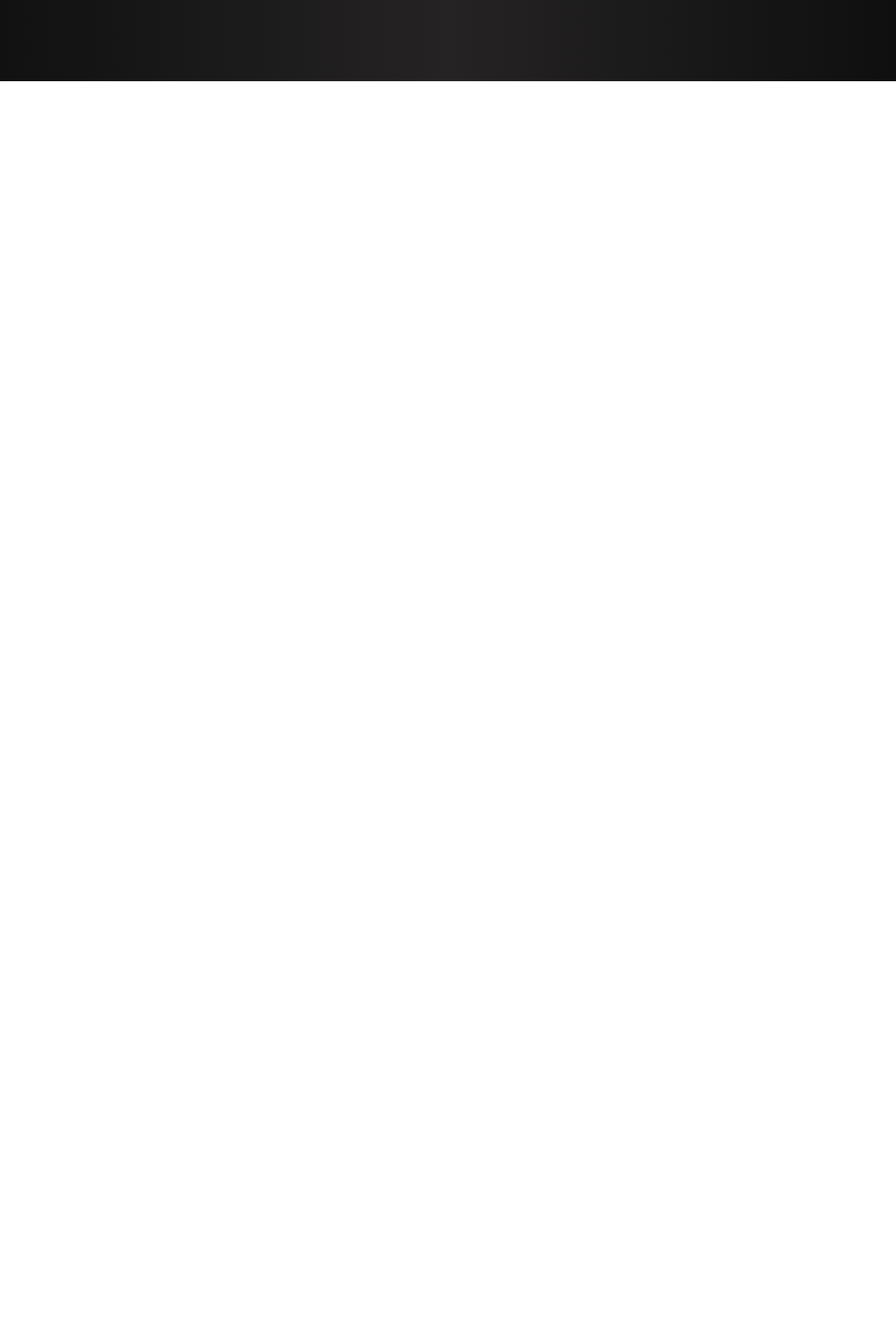
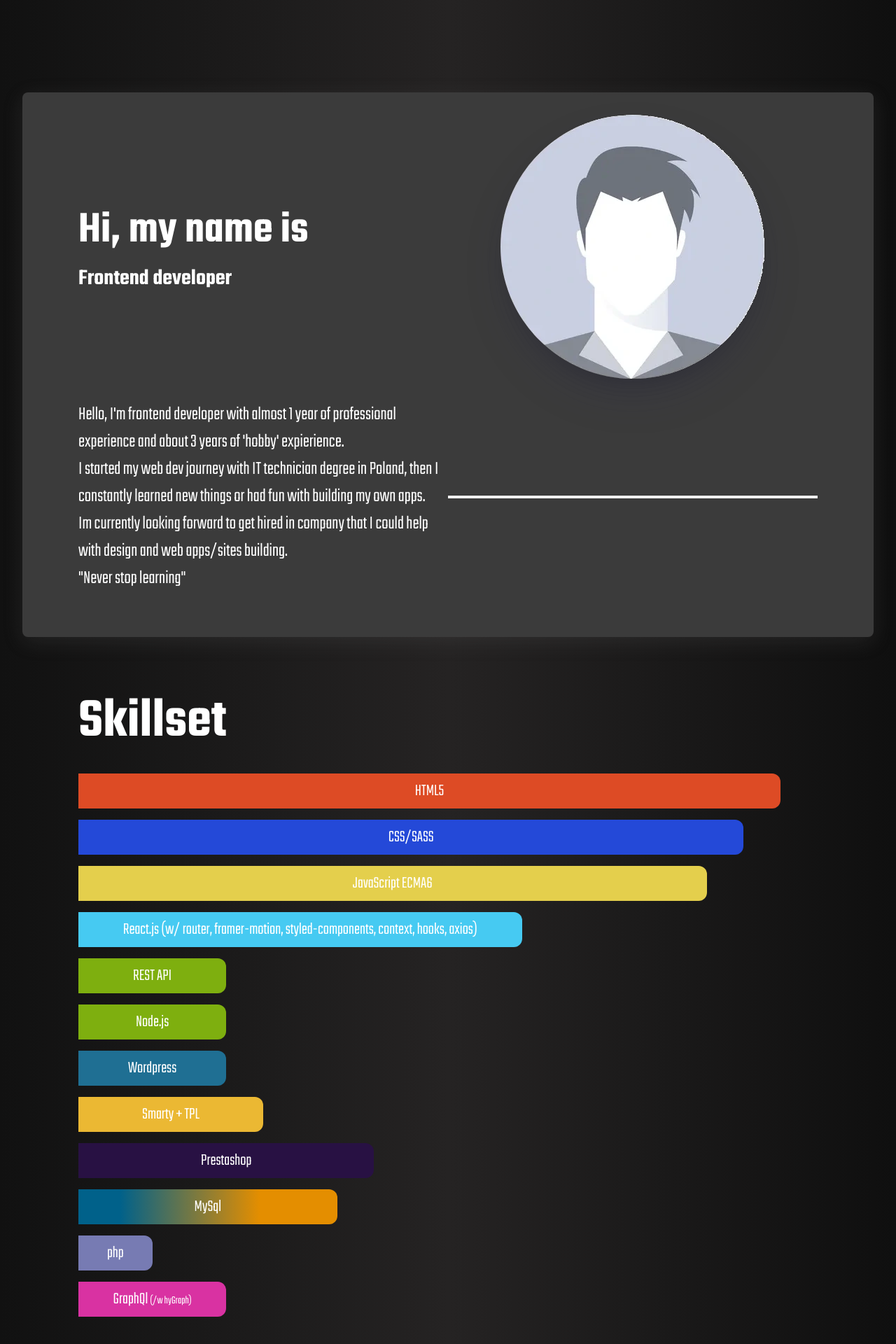
Before and after one commit to AdrianBroek/portfolio, a React (Create React App) app: page / in a window 1280 px wide. Shown: the part 700-2620 px from the top of the page at 70% size. Before the commit the page ends 816 px from the top, so only its background shows below. Built offline with nearby package versions, Linux system fonts and the light colour scheme.

Commit message:
added write name simulation

```diff
--- a/public/index.html
+++ b/public/index.html
@@ -27,7 +27,7 @@
       work correctly both with client-side routing and a non-root public URL.
       Learn how to configure a non-root public URL by running `npm run build`.
     -->
-    <title>React App</title>
+    <title>Adrian Brożek - Portfolio</title>
   </head>
   <body>
     <noscript>You need to enable JavaScript to run this app.</noscript>
--- a/src/App.js
+++ b/src/App.js
@@ -5,12 +5,17 @@ import './styles/app.scss'
 import { StateProvider } from './components/StateContext';
 // components
 import MainMenu from './components/MainMenu'
+// pages
+import AboutMe from './pages/AboutMe'
+import Skillset from './pages/Skillset'
 
 function App() {
 
   return (
     <StateProvider>
       <MainMenu />
+      <AboutMe />
+      <Skillset />
     </StateProvider>
   );
 }
--- /dev/null
+++ b/src/pages/AboutMe.js
@@ -0,0 +1,53 @@
+import React, { useEffect, useState, useRef } from "react";
+import avatar from '../images/avatar/maleavatar.webp'
+
+const About = () => {
+
+    const line = useRef()
+
+    const [words, setWords] = useState([''])
+
+
+
+    function addWord(){
+
+        let word = 'Adrian Brożek'
+        const splitedWord = word.split('')
+
+        for(let i=0; i<=splitedWord.length; i++){
+            setTimeout(function timer() {
+                setWords(current => [...current, splitedWord[i]])
+            }, i * 150);
+        }
+    }
+
+    return (
+        <section id="aboutMe" className="aboutMe container">
+            <div className="st">
+                <div>
+                    <h2>Hi, my name is</h2>
+                    <div className="name">
+                        <h1>{words}<span className="cursor-block"></span></h1>
+                    </div>
+                    <h3>Frontend developer</h3>
+                </div>
+            </div>
+            <div className="sec">
+                <div className="img">
+                    <img src={avatar}/>
+                </div>
+            </div>
+            <div className="rd">
+                <div className="board">
+                    <p>Hello, I'm frontend developer with almost 1 year of professional experience and about 3 years of 'hobby' expierience. </p>
+                    <p>I started my web dev journey with IT technician degree in Poland, then I constantly learned new things or had fun with building my own apps.</p>
+                    <p>Im currently looking forward to get hired in company that I could help with design and web apps/sites building.</p>
+                    <p>"Never stop learning"</p>
+                </div>
+            </div>
+        <button onClick={addWord} />
+        </section>
+    )
+}
+
+export default About
--- /dev/null
+++ b/src/pages/Skillset.js
@@ -0,0 +1,52 @@
+import React from "react";
+
+const Skillset = () => {
+
+    return (
+        <section className="skillset container">
+            <div className="st">
+                <div className="tables">
+                    <h1>Skillset</h1>
+                    <div className="html">
+                        <p>HTML5</p>
+                    </div>
+                    <div className="css">
+                        <p>CSS/SASS</p>
+                    </div>
+                    <div className="js">
+                        <p>JavaScript ECMA6</p>
+                    </div>
+                    <div className="react">
+                        <p>React.js<span> (w/ router, framer-motion, styled-components, context, hooks, axios)</span></p>
+                    </div>
+                    <div className="api">
+                        <p>REST API</p>
+                    </div>
+                    <div className="node">
+                        <p>Node.js</p>
+                    </div>
+                    <div className="wp">
+                        <p>Wordpress</p>
+                    </div>
+                    <div className="tpl">
+                        <p>Smarty + TPL</p>
+                    </div>
+                    <div className="ps">
+                        <p>Prestashop</p>
+                    </div>
+                    <div className="sql">
+                        <p>MySql</p>
+                    </div>
+                    <div className="php">
+                        <p>php</p>
+                    </div>
+                    <div className="graph">
+                        <p>GraphQl <span>(/w hyGraph)</span></p>
+                    </div>
+                </div>
+            </div>
+        </section>
+    )
+}
+
+export default Skillset
--- /dev/null
+++ b/src/styles/aboutMe.scss
@@ -0,0 +1,86 @@
+.aboutMe {
+    background-color: #3B3B3B;
+    border-radius: .5rem;
+    box-shadow: rgba(105, 105, 105, 0.2) 0px 7px 29px 0px;
+    display: grid;
+    justify-content: space-around;
+    align-items: center;
+    grid-template-columns: 1fr 1fr;
+    .st {
+        display: flex;
+        flex-direction: column;
+        justify-content: center;
+        align-items: center;
+
+        .name{
+            .cursor-block {
+                position: relative;
+                &::before {
+                    position: absolute;
+                    top: 50%;
+                    left: 0;
+                    transform: translateY(-50%);
+                    content: '';
+                    display: block;
+                    height: 80%;
+                    width: 2px;
+                    background-color: #fff;
+                    animation: identifier 1s infinite;
+                    animation-fill-mode: forwards;
+                }
+            }
+        }
+
+        div {
+            width: 100%;
+        }
+        h1, h2, h3 {
+            width: 100%;
+        }
+        h1 {
+            font-size: 7rem;
+        }
+        h2 {
+            font-size: 4rem;
+        }
+        h3 {
+            font-size: 2rem;
+        }
+    }
+    .sec {
+        display: flex;
+        justify-content: center;
+        align-items: center;
+        .img {
+            width: 70%;
+            border-radius: 100%;
+            display: flex;
+            align-items: center;
+            justify-content: center;
+            // overflow: hidden;
+            img {
+                border-radius: 100%;
+                max-width: 105%;
+                max-height: 105%;
+                box-shadow: rgba(50, 50, 93, 0.25) 0px 30px 60px -12px, rgba(0, 0, 0, 0.3) 0px 18px 36px -18px;
+            }
+        }
+    }
+    .rd {
+        display: flex;
+        justify-content: center;
+        align-items: center;
+        .board {
+            padding: 2rem 0;
+            p {
+                font-size: 1.7rem;
+            }
+
+        }
+    }
+}
+
+@keyframes identifier {
+    0% {opacity: 0;}
+    100% {opacity: 1;}
+}
--- a/src/styles/app.scss
+++ b/src/styles/app.scss
@@ -1,4 +1,5 @@
 body {
+  box-sizing: border-box;
   font-family: 'Teko', sans-serif;
   min-height: 100vh;
   height: 100%;
@@ -9,6 +10,22 @@ body {
   // -webkit-animation: AnimatedGradient 30s ease infinite;
   // -moz-animation: AnimatedGradient 30s ease infinite;
   animation: AnimatedGradient 3s ease infinite;
+}
+
+.container {
+  padding: 2rem 5rem;
+  max-width: 1640px;
+  margin: 2rem;
+}
+
+* {
+  margin: 0;
+  padding: 0;
+  color: #fff;
+}
+
+p {
+  font-weight: 300;
 }
 
 @-webkit-keyframes AnimatedGradient {
@@ -27,4 +44,6 @@ body {
   100%{background-position:0% 61%}
 }
 
-@import 'mainMenu'
+@import 'mainMenu';
+@import 'aboutMe';
+@import 'skillset';
--- a/src/styles/mainMenu.scss
+++ b/src/styles/mainMenu.scss
@@ -7,9 +7,7 @@
     align-items: center;
     justify-content: center;
     color: #fff;
-}
-
-.container {
+    .item-container {
         height: 515px;
         width: 515px;
         position: relative;
@@ -19,8 +17,42 @@
         align-items: center;
         justify-content: center;
         border: 1px solid rgba(223, 223, 223, 0.548);
+        .item {
+            position: absolute;
+            cursor: pointer;
+            h1 {
+                transition: .16s ease-in;
+                padding: 5rem;
+                white-space: nowrap;
+            }
+            &:hover h1{
+                transform: scale(1.15);
+            }
+            &.st {
+                top: -12%;
+                left: 50%;
+                transform: translateX(-50%);
             }
 
+            &.sec {
+                top: 50%;
+                left: -20%;
+                transform: translate(20%, -50%);
+            }
+
+            &.rd {
+                top: 50%;
+                right: -20%;
+                transform: translate(-20%, -50%);
+            }
+
+            &.th {
+                bottom: -12%;
+                left: 50%;
+                transform: translateX(-50%);
+            }
+        }
+    }
     .subContainerHover,
     .subContainerPicked {
         position: absolute;
@@ -35,43 +67,6 @@
 
     .subContainerHover {
         border-width: 2px;
-}
-
-.item {
-    position: absolute;
-    cursor: pointer;
-    h1 {
-        transition: .16s ease-in;
-        padding: 5rem;
-        white-space: nowrap;
-    }
-    &:hover h1{
-        transform: scale(1.15);
-    }
-}
-
-.st {
-    top: -15%;
-    left: 50%;
-    transform: translateX(-50%);
-}
-
-.sec {
-    top: 50%;
-    left: -20%;
-    transform: translate(20%, -50%);
-}
-
-.rd {
-    top: 50%;
-    right: -20%;
-    transform: translate(-20%, -50%);
-}
-
-.th {
-    bottom: -15%;
-    left: 50%;
-    transform: translateX(-50%);
     }
 
     .icons {
@@ -97,6 +92,9 @@
             }
         }
     }
+}
+
+
 
 @keyframes popup{
     0%{
--- /dev/null
+++ b/src/styles/skillset.scss
@@ -0,0 +1,85 @@
+.skillset {
+
+    .st {
+        .tables {
+            width: 100%;
+            display: flex;
+            flex-direction: column;
+            align-items: flex-start;
+            row-gap: 1rem;
+            h1 {
+                font-size: 5rem;
+            }
+            div{
+                border-radius: .75rem;
+                border-top-left-radius: 0;
+                border-bottom-left-radius: 0;
+                text-align: center;
+                height: 50px;
+                display: flex;
+                justify-content: center;
+                align-items: center;
+                p {
+                    font-size: 1.5rem;
+                }
+            }
+            .html {
+                width: 95%;
+                background-color: #DD4B25;
+            }
+            .css {
+                width: 90%;
+                background-color: #2449D8;
+            }
+            .js {
+                width: 85%;
+                background-color: #E4CF4C;
+            }
+            .react {
+                width: 60%;
+                background-color: #46CAF2;
+            }
+            .api {
+                width: 20%;
+                background-color: #7EAF0F;
+            }
+            .node {
+                width: 20%;
+                background-color: #7EAF0F;
+            }
+            .graph {
+                width: 20%;
+                background-color: #D932A2;
+                span {
+                    font-size: 1rem;
+                }
+            }
+            .wp {
+                width: 20%;
+                background-color: #1F6F93;
+            }
+            .tpl {
+                width: 25%;
+                background-color: #EBB833;
+            }
+            .ps {
+                width: 40%;
+                background-color: #281143;
+            }
+            .sql {
+                width: 35%;
+                background: rgb(0,97,138);
+                background: linear-gradient(90deg, rgba(0,97,138,1) 16%, rgba(228,142,0,1) 70%);
+            }
+            .php {
+                width: 10%;
+                background-color: #777BB3;
+            }
+            .others {
+                width: 50%;
+                background: rgb(105,105,105);
+                background: linear-gradient(90deg, rgba(105,105,105,1) 16%, rgba(197,197,197,1) 70%);
+            }
+        }
+    }
+}
```
Also changed, not shown: src/components/MainMenu.js (+16 -10 lines), src/images/avatar/maleavatar.webp (added). Lines whose indentation alone changed are shown as unchanged.
